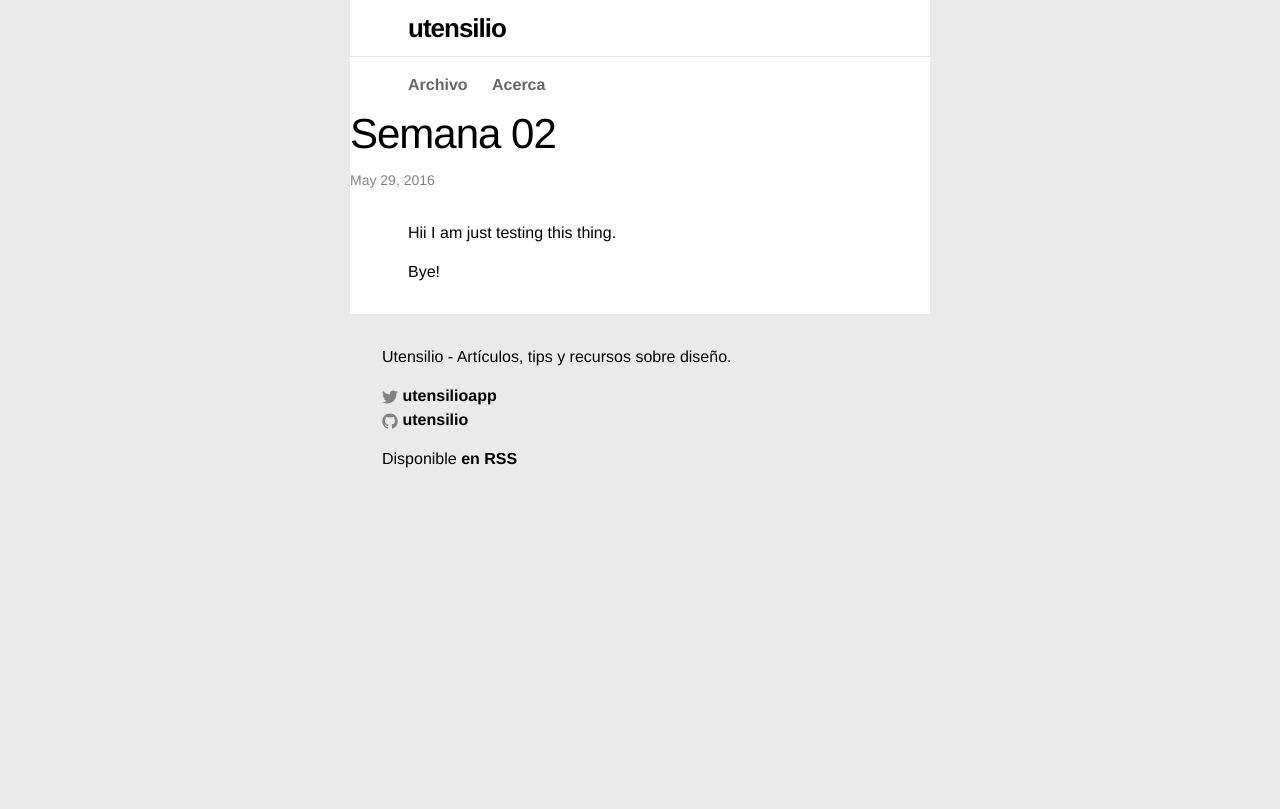
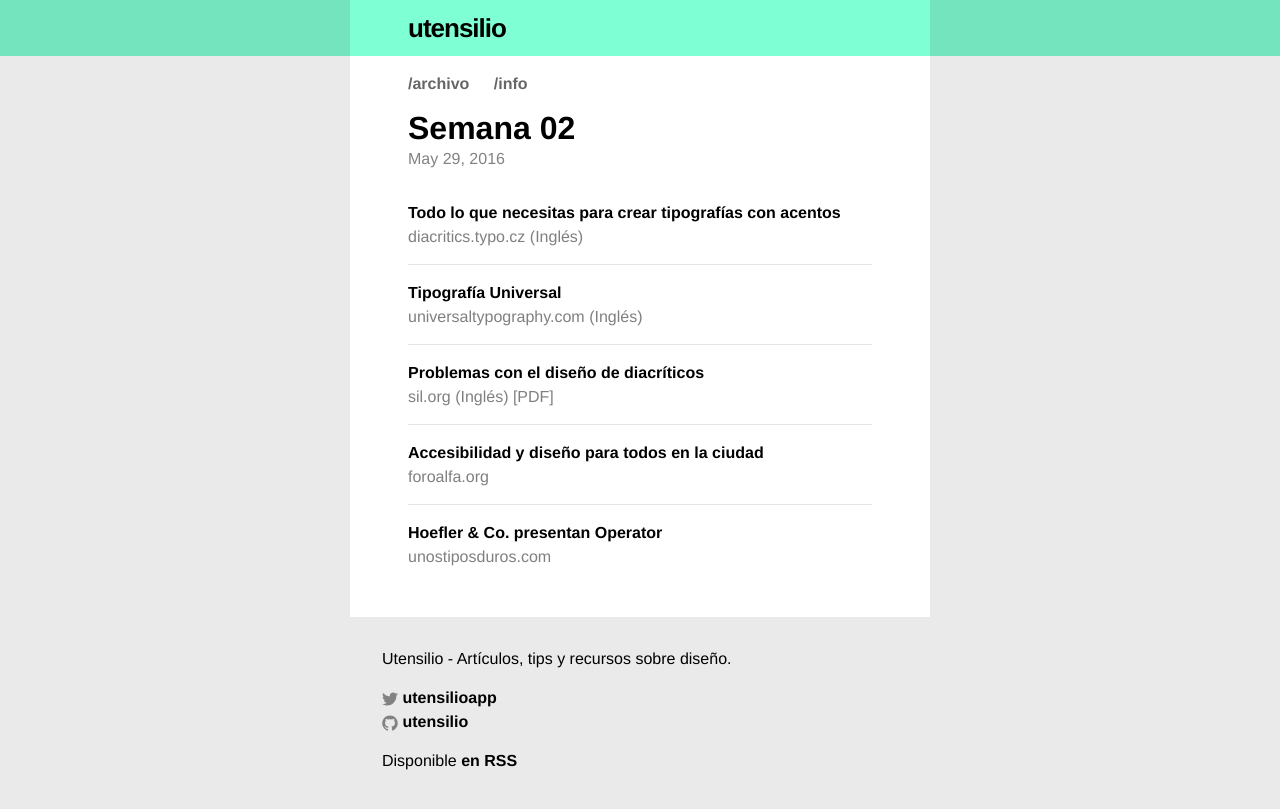
Before and after one commit to utensilio/utensilio, a Jekyll site: the page built from _posts/2016-05-29-semana-02.markdown, in a window 1280 px wide. Shown: the top 809 px of the page. Built offline with Jekyll 4.4.1, drawn with Linux system fonts in a browser that asks for light colours.

Commit message:
css layout updates

```diff
--- a/_includes/header.html
+++ b/_includes/header.html
@@ -13,10 +13,10 @@
 <div class="wrapper">
   <nav class="site-nav">
       <!-- <a class="page-link">Esta semana</a> -->
-      <a class="page-link" href="/archivo">Archivo</a>
+      <a class="page-link" href="/archivo">/archivo</a>
       {% for my_page in site.pages %}
         {% if my_page.title %}
-        <a class="page-link" href="{{ my_page.url | prepend: site.baseurl }}">{{ my_page.title }}</a>
+        <a class="page-link" href="{{ my_page.url | prepend: site.baseurl }}">/{{ my_page.title }}</a>
         {% endif %}
       {% endfor %}
 
--- a/_posts/2016-05-29-semana-02.markdown
+++ b/_posts/2016-05-29-semana-02.markdown
@@ -4,6 +4,25 @@ title:  "Semana 02"
 date:   2016-05-29 21:50:00
 categories: jekyll update
 ---
-Hii I am just testing this thing.
+## [Todo lo que necesitas para crear tipografías con acentos](http://diacritics.typo.cz/)
+[**_diacritics.typo.cz (Inglés)_**](http://diacritics.typo.cz/)
 
-Bye!
+---
+
+## [Tipografía Universal](http://universaltypography.com/)
+[**_universaltypography.com (Inglés)_**](http://universaltypography.com/)
+
+---
+
+## [Problemas con el diseño de diacríticos](http://www.sil.org/system/files/reapdata/36/41/09/36410919828090258842878122215150933012/GaultneyThesis_42771.pdf)
+[**_sil.org  (Inglés) [PDF]_**](http://www.sil.org)
+
+---
+
+## [Accesibilidad y diseño para todos en la ciudad](http://foroalfa.org/articulos/accesibilidad-y-diseno-para-todos-en-la-ciudad)
+[**_foroalfa.org_**](http://foroalfa.org)
+
+---
+
+## [Hoefler & Co. presentan Operator](http://www.unostiposduros.com/hoefler-co-presentan-operator-su-primera-familia-monoespaciada/)
+[**_unostiposduros.com_**](http://www.unostiposduros.com)
--- a/_sass/_base.scss
+++ b/_sass/_base.scss
@@ -83,18 +83,19 @@ h1, h2, h3, h4, h5, h6 {
     font-weight: $base-font-weight;
 }
 
+.entry-content {
+  padding: 0 10%;
+}
+
 .entry-content h2 {
   margin-bottom: 0;
   margin-top: 1rem;
-  padding: 0 10%;
   font-size: 1rem;
 }
 
 .title-week {
   font-size: 1.15rem;
   color: $grey-color-dark;
-  // font-weight: 700;
-  // color: rgba(0,0,0,.5);
 }
 
 /**
@@ -115,11 +116,7 @@ a {
   Links to Utensilios
 */
 
-.entry-content p {
-  padding: 0 10%;
-}
-
-.entry-content a strong em {
+.entry-content a strong em, .post-content a strong em  {
   font-weight: normal;
   font-style: normal;
   color: rgba(0, 0, 0, .5);
@@ -282,7 +279,7 @@ input[type="email"] {
 
 input[type="submit"] {
   background: $brand-color;
-  color: white;
+  color: black;
   font-weight: 700;
   margin-top: .5rem;
   cursor: pointer;
--- a/_sass/_layout.scss
+++ b/_sass/_layout.scss
@@ -2,15 +2,12 @@
  * Site header
  */
 .site-header {
-
+    background: #73E4BE;
     min-height: 56px;
-
-    // Positioning context for the mobile navigation icon
-    position: relative;
 }
 
 .site-header .wrapper {
-  border-bottom: 1px solid rgba(0,0,0,0.1);
+  background: aquamarine;
 }
 
 .site-title {
@@ -52,7 +49,6 @@
  * Site footer
  */
 .site-footer {
-    border-top: 1px solid $grey-color-light;
     padding: $spacing-unit 0;
 }
 
@@ -134,6 +130,8 @@
     margin-left: 0;
     list-style: none;
     padding: 0 10%;
+    margin-bottom: 1rem;
+    overflow: hidden;
 
     > li {
         margin-bottom: $spacing-unit;
@@ -141,7 +139,7 @@
 }
 
 .post-meta {
-    font-size: $small-font-size;
+    font-size: 1rem;
     color: $grey-color;
 }
 
@@ -157,43 +155,25 @@
  */
 .post-header {
     margin-bottom: $spacing-unit;
+    padding: 0 10%;
 }
 
 .post-title {
-    font-size: 42px;
-    letter-spacing: -1px;
+    font-size: 2rem;
     line-height: 1;
-
-    @include media-query($on-laptop) {
-        font-size: 36px;
-    }
+    margin-bottom: .2rem;
+    font-weight: bold;
 }
 
 .post-content {
     margin-bottom: $spacing-unit;
     padding: 0 10%;
+    margin-bottom: 3rem;
 
-    h2 {
-        font-size: 32px;
+}
 
-        @include media-query($on-laptop) {
-            font-size: 28px;
-        }
-    }
-
-    h3 {
-        font-size: 26px;
-
-        @include media-query($on-laptop) {
-            font-size: 22px;
-        }
-    }
-
-    h4 {
-        font-size: 20px;
-
-        @include media-query($on-laptop) {
-            font-size: 18px;
-        }
-    }
+.post-content h2 {
+  font-size: 1rem;
+  margin-bottom: 0;
+  margin-top: 1rem;
 }
--- a/about.md
+++ b/about.md
@@ -1,7 +1,7 @@
 ---
 layout: page
-title: Acerca
-permalink: /acerca/
+title: info
+permalink: /info/
 ---
 
 Utensilio es una lista curada de artículos, tips, experimentos, conceptos, recursos y más temas relacionados al diseño, actualizada una cada semana.
--- a/css/main.scss
+++ b/css/main.scss
@@ -16,7 +16,7 @@ $spacing-unit:     30px;
 
 $text-color:       black;
 $background-color: #fdfdfd;
-$brand-color:      #56D2C3;
+$brand-color:      aquamarine;
 
 $grey-color:       #828282;
 $grey-color-light: lighten($grey-color, 40%);
```
